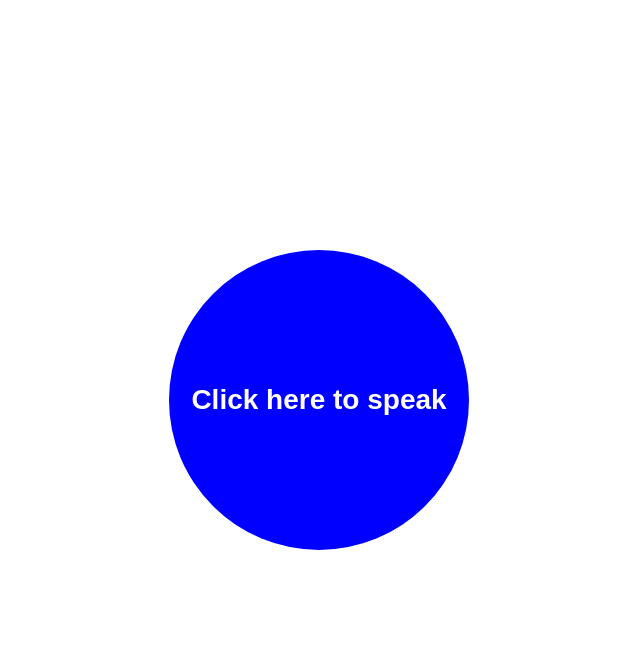
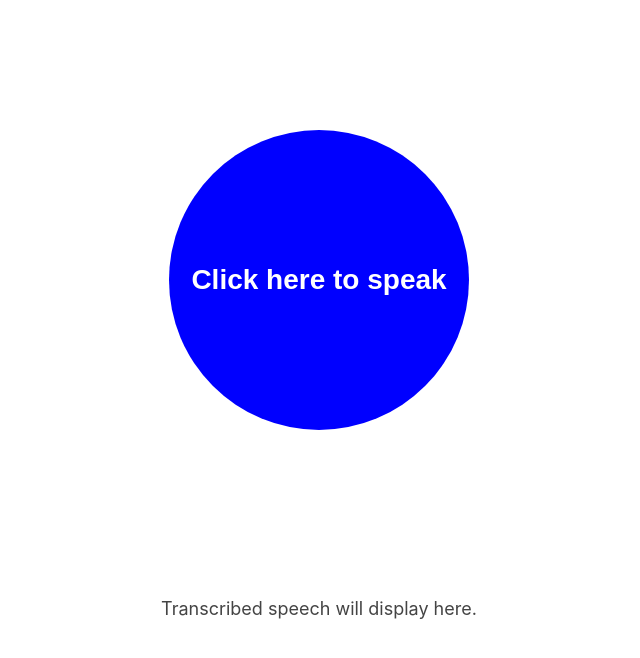
Before and after one commit to pahancha/speechPAL-react, a React (Create React App) app: page / in a window 1280 px wide. Shown: the top 658 px of the page, without its empty margins (321-961 px from the left). Built offline with nearby package versions, Linux system fonts and the light colour scheme.

Commit message:
Transcribed speech area added.

```diff
--- a/src/App.js
+++ b/src/App.js
@@ -1,11 +1,13 @@
 import logo from './logo.svg';
 import './App.css';
 import SpeechRecognitionButton from './components/SpeechRecognitionButton';
+import RecordingScreen from './screens/RecordingScreen';
 
 function App() {
   return (
     <div className="App">
-    <SpeechRecognitionButton />
+    {/* <SpeechRecognitionButton /> */}
+    <RecordingScreen />
     </div>
   );
 }
--- a/src/components/SpeechRecognitionButton.css
+++ b/src/components/SpeechRecognitionButton.css
@@ -2,7 +2,7 @@
     display: flex;
     align-items: center;
     justify-content: center;
-    height: 100vh;
+    height: 70vh;
   }
 
   .speech-button {
--- /dev/null
+++ b/src/components/TranscribedText.css
@@ -0,0 +1,14 @@
+.text-container {
+    margin-top: 20px;
+    display: flex;
+    align-items: center;
+    justify-content: center;
+  }
+
+  .transcribed-text {
+    font-size: 18px;
+    color: #444;
+    text-align: center;
+    max-width: 80vw;
+    word-wrap: break-word;
+  }
--- /dev/null
+++ b/src/components/TranscribedText.jsx
@@ -0,0 +1,12 @@
+import React from 'react';
+import './TranscribedText.css';
+
+function TranscribedText(props) {
+  return (
+    <div className="text-container">
+      <p className="transcribed-text">{props.text || 'Transcribed speech will display here.'}</p>
+    </div>
+  );
+}
+
+export default TranscribedText;
--- /dev/null
+++ b/src/screens/RecordingScreen.jsx
@@ -0,0 +1,20 @@
+import React, { useState } from 'react';
+import SpeechRecognitionButton from '../components/SpeechRecognitionButton';
+import TranscribedText from '../components/TranscribedText';
+
+function RecordingScreen() {
+  const [transcribedText, setTranscribedText] = useState('');
+
+  function handleTranscription(text) {
+    setTranscribedText(text);
+  }
+
+  return (
+    <div>
+      <SpeechRecognitionButton onTranscription={handleTranscription} />
+      <TranscribedText text={transcribedText} />
+    </div>
+  );
+}
+
+export default RecordingScreen;
```
